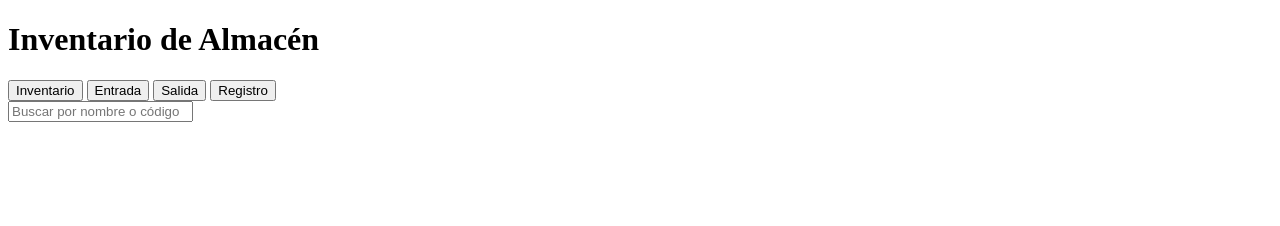
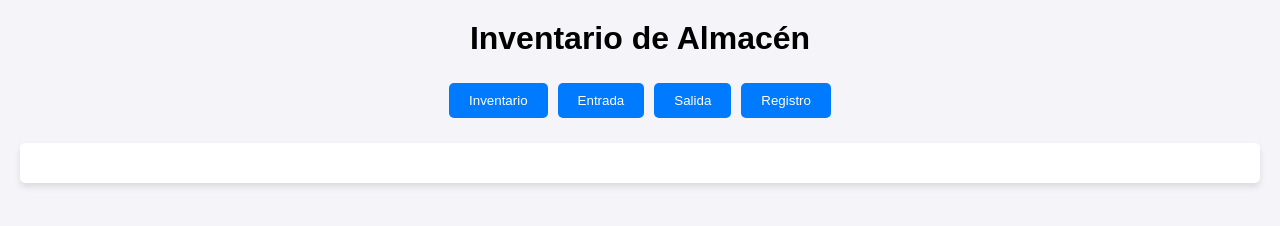
Before and after one commit to Selvasrkmrkvmrf/inventario-pwa, a plain HTML site: page index.html in a window 1280 px wide. Drawn offline with Linux system fonts and the light colour scheme.

Commit message:
Update style.css

```diff
--- a/style.css
+++ b/style.css
@@ -1,44 +1,58 @@
-<!DOCTYPE html>
-<html lang="es">
-<head>
-  <meta charset="UTF-8" />
-  <meta name="viewport" content="width=device-width, initial-scale=1.0" />
-  <title>Inventario Almacén</title>
-  <link rel="stylesheet" href="style.css" />
-</head>
-<body>
-  <h1>Inventario de Almacén</h1>
+/* Estilos generales */
+body {
+  font-family: Arial, sans-serif;
+  background-color: #f4f4f9;
+  margin: 0;
+  padding: 0;
+}
 
-  <nav>
-    <button onclick="mostrarSeccion('inventario')">Inventario</button>
-    <button onclick="mostrarSeccion('entrada')">Entrada</button>
-    <button onclick="mostrarSeccion('salida')">Salida</button>
-    <button onclick="mostrarSeccion('registro')">Registro</button>
-  </nav>
+h1 {
+  text-align: center;
+  margin-top: 20px;
+}
 
-  <section id="busqueda">
-    <input type="text" id="buscador" placeholder="Buscar por nombre o código" oninput="buscarElemento()" />
-  </section>
+nav {
+  display: flex;
+  justify-content: center;
+  margin-top: 20px;
+}
 
-  <section id="inventario" class="seccion">
-    <!-- Aquí se mostrará el inventario -->
-  </section>
+button {
+  background-color: #007bff;
+  color: white;
+  border: none;
+  padding: 10px 20px;
+  margin: 5px;
+  border-radius: 5px;
+  cursor: pointer;
+}
 
-  <section id="entrada" class="seccion" style="display:none">
-    <h2>Agregar al inventario</h2>
-    <!-- Formulario de entrada -->
-  </section>
+button:hover {
+  background-color: #0056b3;
+}
 
-  <section id="salida" class="seccion" style="display:none">
-    <h2>Retirar del inventario</h2>
-    <!-- Formulario de salida -->
-  </section>
+section {
+  display: none;
+  margin: 20px;
+}
 
-  <section id="registro" class="seccion" style="display:none">
-    <h2>Registro de movimientos</h2>
-    <!-- Aquí van los registros -->
-  </section>
+#buscador {
+  width: 100%;
+  padding: 10px;
+  margin-top: 20px;
+  border-radius: 5px;
+  border: 1px solid #ccc;
+}
 
-  <script src="app.js"></script>
-</body>
-</html>
+/* Sección activa */
+.seccion {
+  display: block;
+}
+
+/* Estilos de cada sección */
+#inventario, #entrada, #salida, #registro {
+  background-color: #fff;
+  padding: 20px;
+  border-radius: 5px;
+  box-shadow: 0px 4px 6px rgba(0, 0, 0, 0.1);
+}
```
